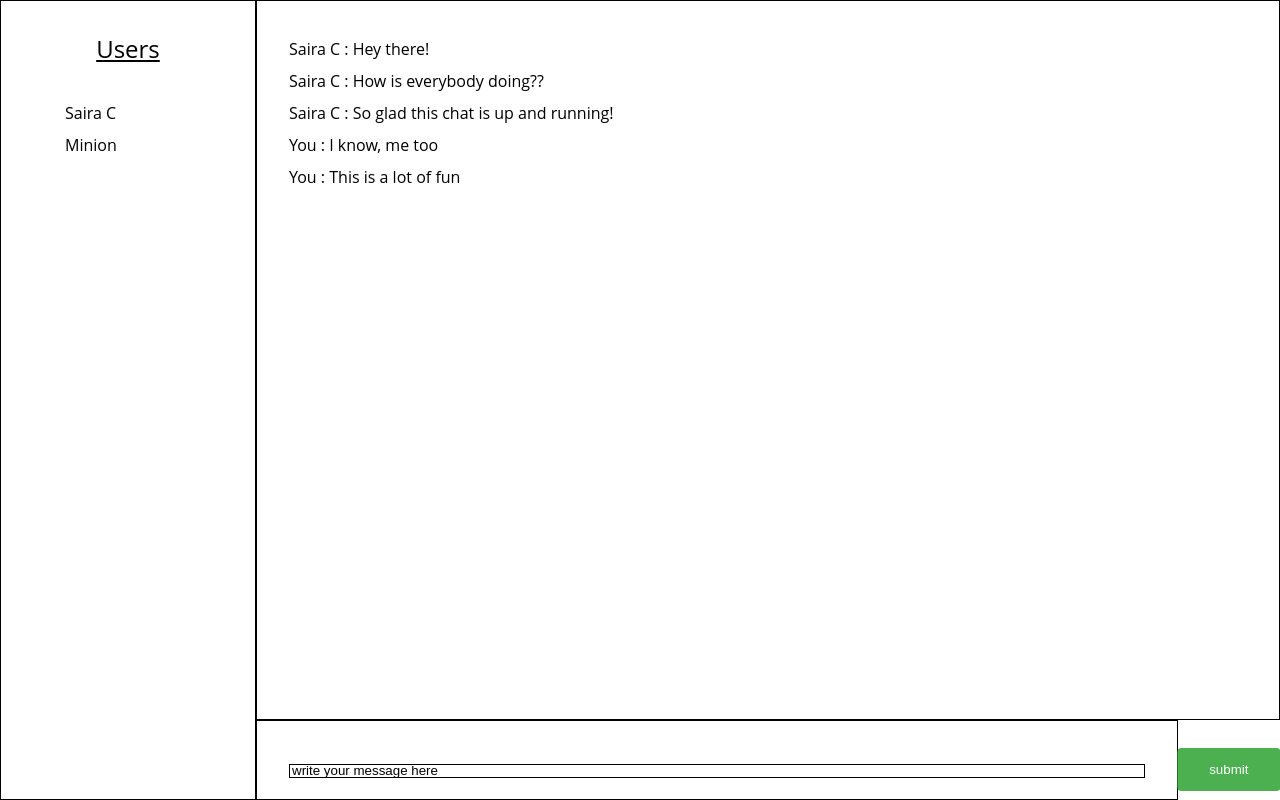
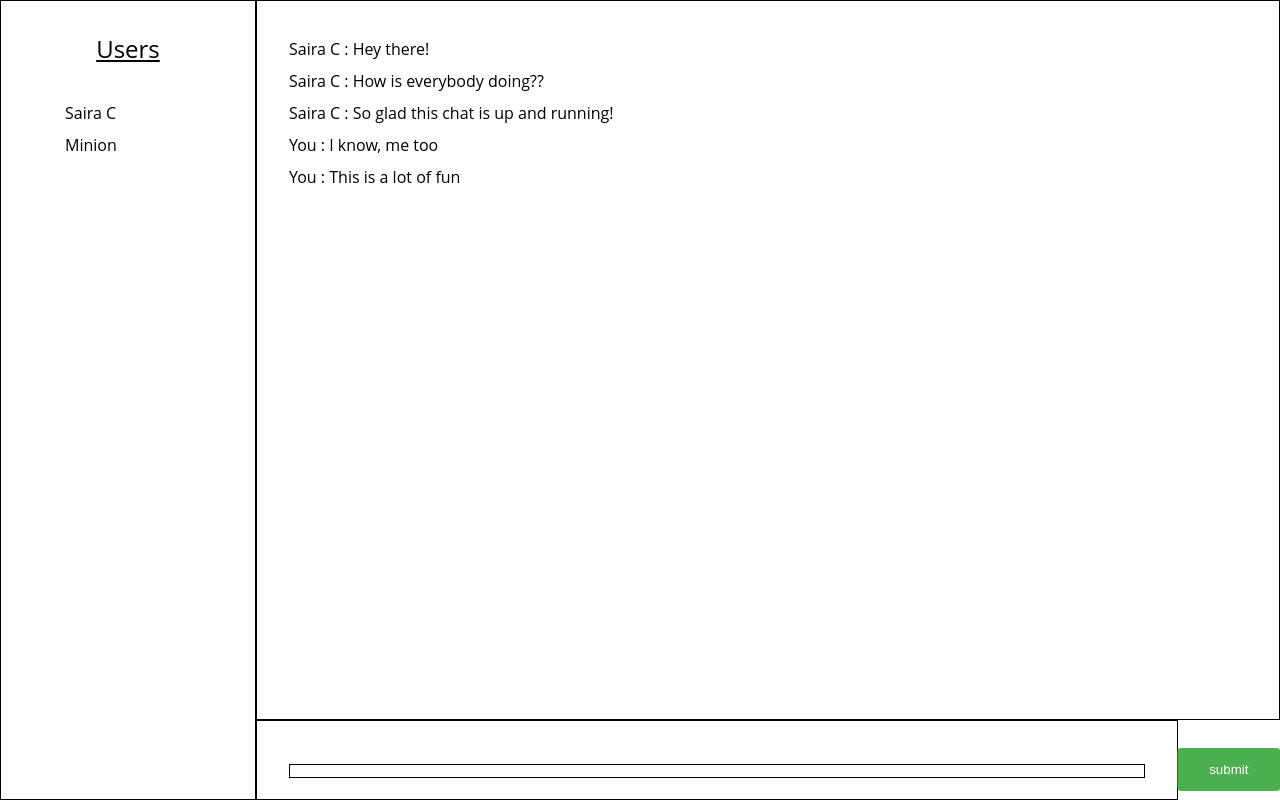
Before and after one commit to Saira2018/chat-app, an Angular app in the folder chat-application/: page / in a window 1280 px wide. Built offline with nearby package versions, Linux system fonts and the light colour scheme.

Commit message:
updating binding naming in message component

```diff
--- a/chat-application/src/app/message/message.component.html
+++ b/chat-application/src/app/message/message.component.html
@@ -1,5 +1,5 @@
 <form>
-  <div id="message"><input [(ngModel)]="messageContent" name="messageSent" type="text" (keyup.enter)="handleClick()" /></div>
+  <div id="message"><input [(ngModel)]="messageContent" name="messageSent" type="text" (keyup.enter)="handleEnter()" /></div>
 </form>
 <div id="send-btn">
     <input type="submit" value="submit" (click)="sendMessage()">
--- a/chat-application/src/app/message/message.component.ts
+++ b/chat-application/src/app/message/message.component.ts
@@ -12,16 +12,17 @@ export class MessageComponent implements OnInit {
   ngOnInit() {
   }
 
-  messageContent = 'write your message here';
+  messageContent = '';
 
   sendMessage() {
     //sends message to database
     console.log('button clicked: message sent = ', this.messageContent);
+    this.messageContent = '';
   }
 
 
 
-  handleClick(){
-    console.log(this.messageContent);
+  handleEnter(){
+    console.log("Enter key pressed: message sent = ", this.messageContent);
   }
 }
```
